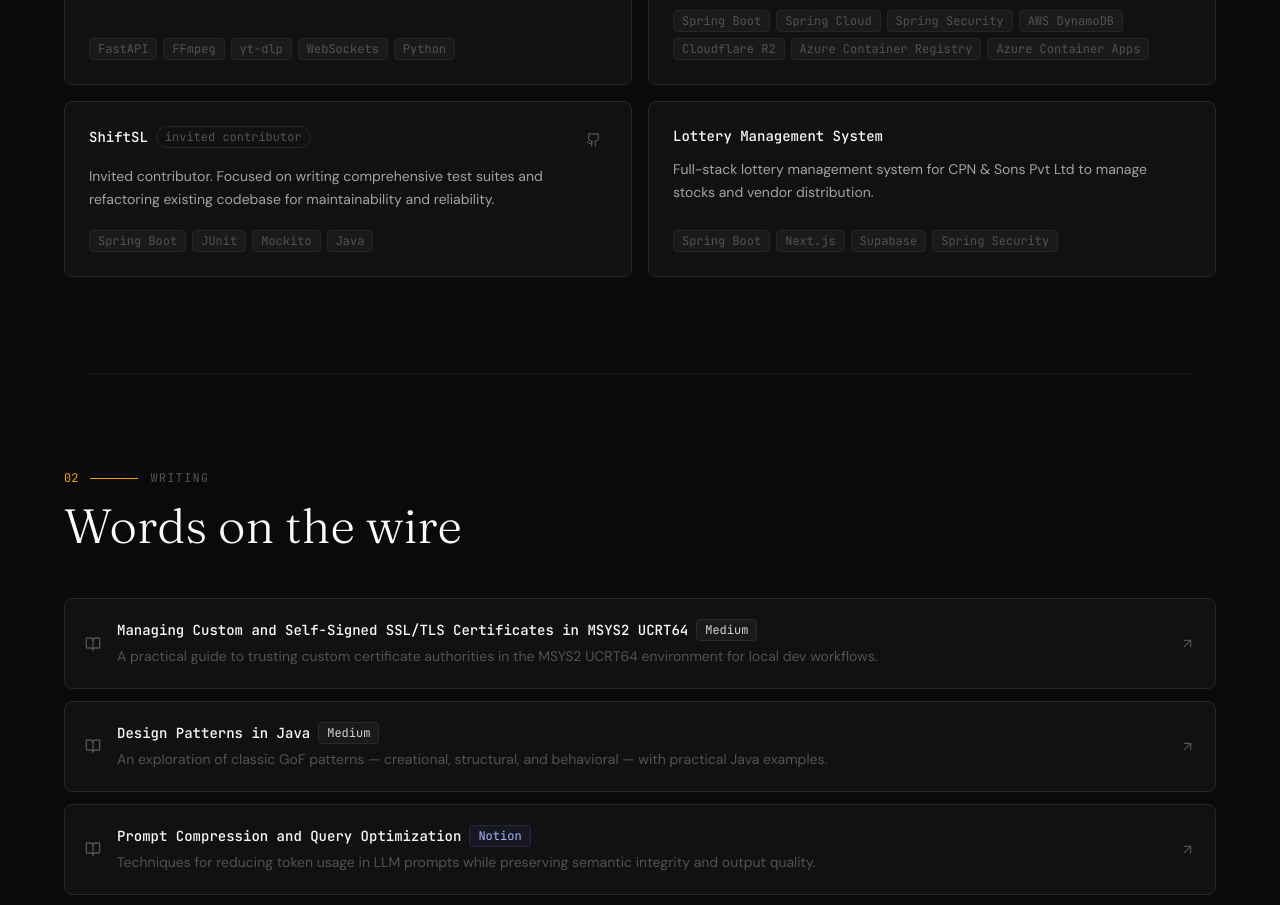
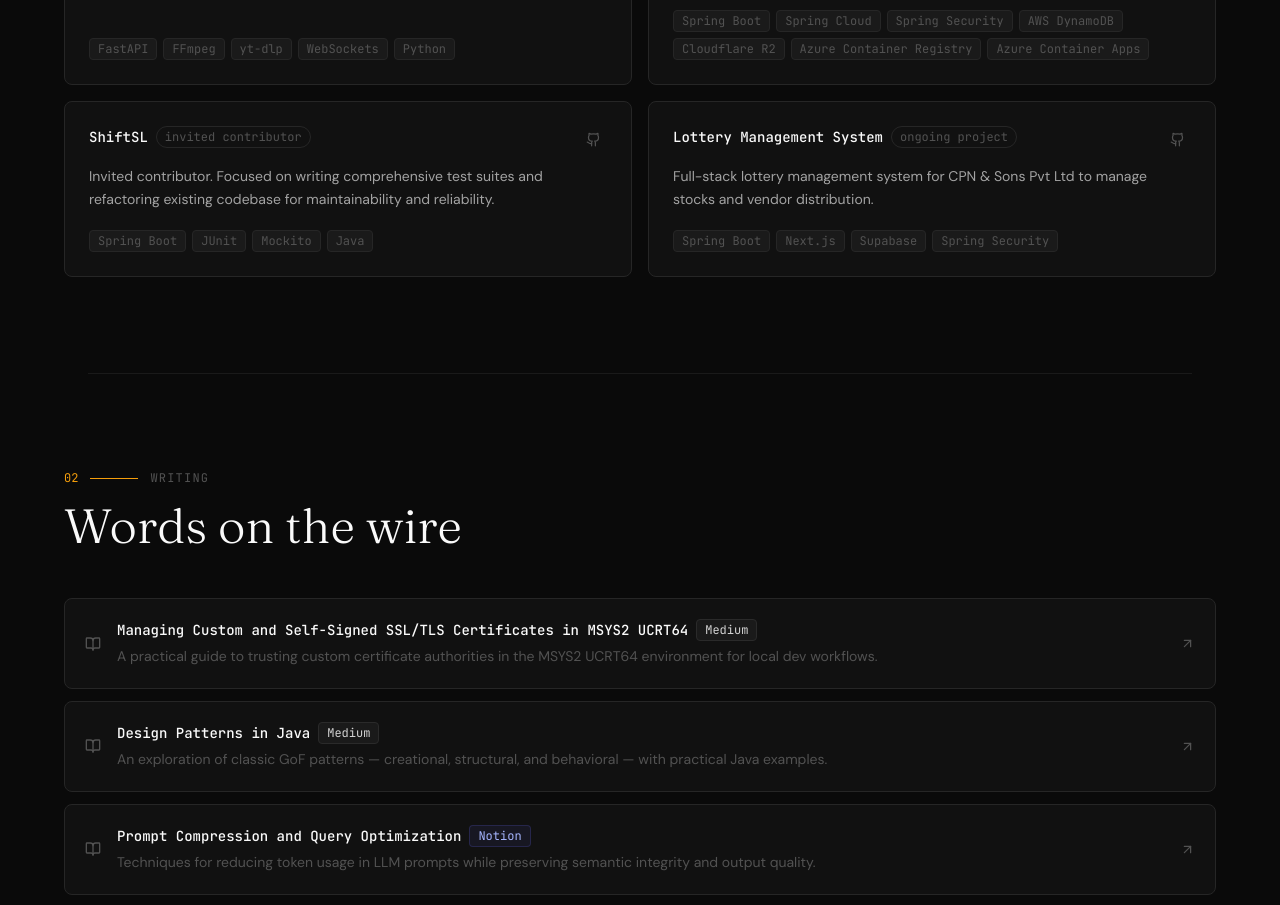
Before and after one commit to erantimothy/Eran-Perera, a Next.js app: page / in a window 1280 px wide. Shown: the part 1360-2265 px from the top of the page. Built offline with nearby package versions, Linux system fonts and the light colour scheme.

Commit message:
update project details

```diff
--- a/components/Projects.tsx
+++ b/components/Projects.tsx
@@ -69,6 +69,8 @@ const projects: Project[] = [
     description:
       "Full-stack lottery management system for CPN & Sons Pvt Ltd to manage stocks and vendor distribution.",
     tech: ["Spring Boot", "Next.js", "Supabase", "Spring Security"],
+    github: "https://github.com/Lottery-Project",
+    note: "ongoing project",
   },
 ];
 
```
